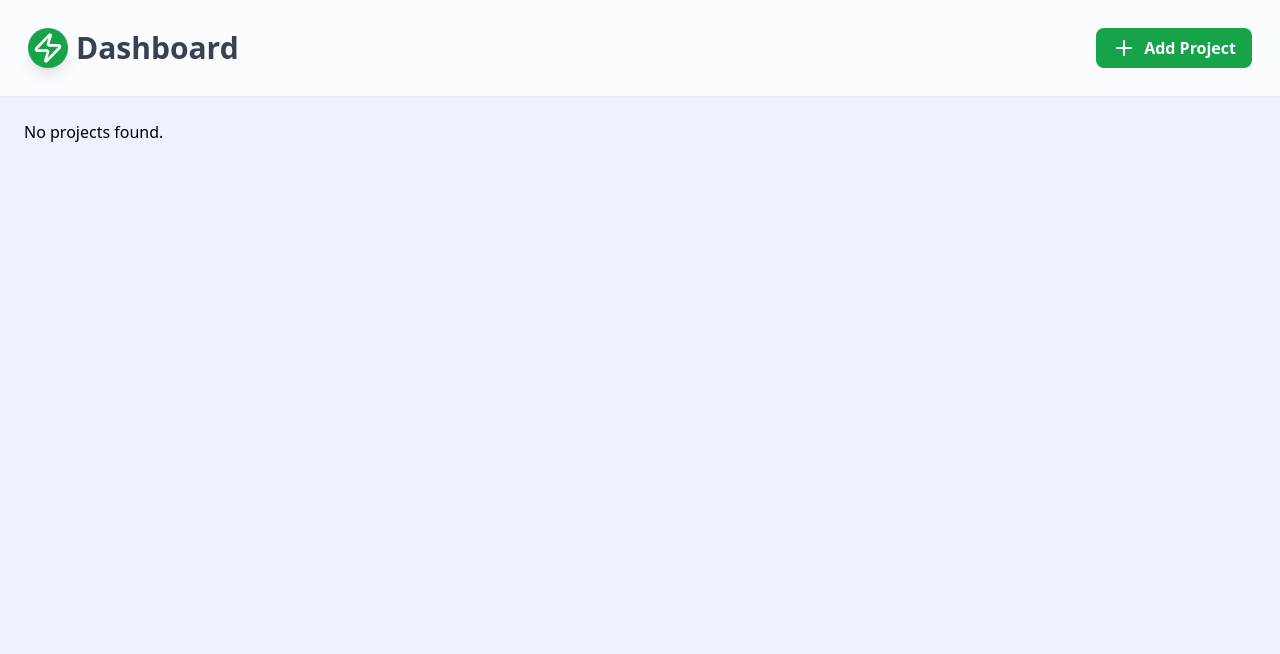
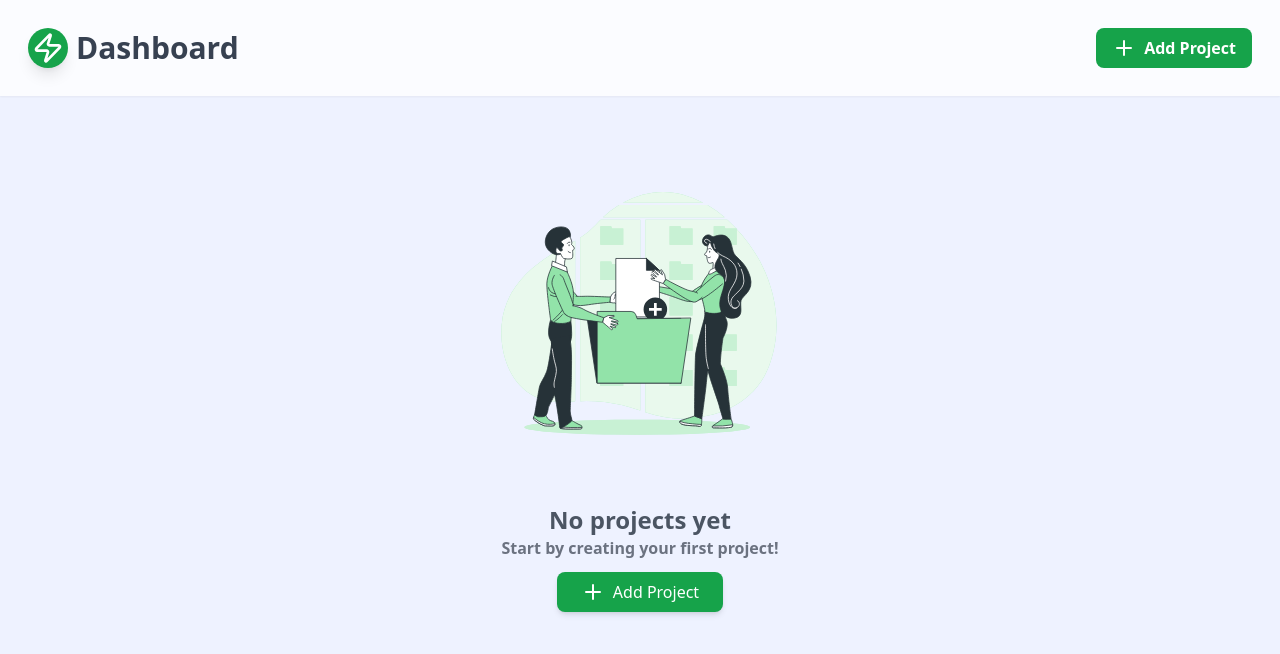
Before and after one commit to Maisasul/mern-project-management, a React (Vite) app in the folder frontend/: page / in a window 1280 px wide. Shown: the top 654 px of the page. Built offline with nearby package versions, Linux system fonts and the light colour scheme; no server answers.

Commit message:
feat: add empty state components for projects and tasks

```diff
--- /dev/null
+++ b/frontend/src/components/EmptyState.jsx
@@ -0,0 +1,22 @@
+import React from 'react'
+
+const EmptyState = ({image, title, message, action}) => {
+  return (
+    <div className='min-h-screen flex flex-col items-center justify-start'>
+      <img src={image} alt='no data' className='w-80 h-auto sm:w-96' />
+      <h2 className="text-xl sm:text-2xl text-gray-600  font-bold">
+        {title}
+      </h2>
+      <p className='text-gray-500 text-center font-semibold'>
+        {message}
+      </p>
+      {action &&
+        <div className='mt-3'>
+          {action}
+        </div>
+      }
+    </div>
+  )
+}
+
+export default EmptyState
--- a/frontend/src/pages/Dashboard.jsx
+++ b/frontend/src/pages/Dashboard.jsx
@@ -8,6 +8,8 @@ import Modal from '../components/Modal';
 import ProjectForm from '../components/projects/ProjectForm';
 import { Plus, Zap } from 'lucide-react';
 import toast from 'react-hot-toast';
+import EmptyState from '../components/EmptyState';
+import emptyProjectImg from '../assets/images/emptyProject.svg';
 
 const Dashboard = () => {
   const [projects, setProjects] = useState([]);
@@ -63,7 +65,19 @@ const Dashboard = () => {
       <div className='flex-1 overflow-y-auto bg-transparent'>
         <div className='p-6 space-y-6'>
           {projects.length === 0 ? (
-            <p>No projects found.</p>
+            <EmptyState
+              image={emptyProjectImg}
+              title='No projects yet'
+              message='Start by creating your first project!'
+              action={
+              <button
+                onClick={() => setIsModalOpen(true)}
+                className='flex items-center gap-2 px-6 py-2 bg-green-600 text-white rounded-lg shadow-md hover:bg-green-700 transition-colors'
+              >
+                <Plus /> Add Project
+              </button>
+              }
+            />
           ) : (
             <ProjectList projects={projects}/>
           )}
--- a/frontend/src/pages/NotFound.jsx
+++ b/frontend/src/pages/NotFound.jsx
@@ -5,7 +5,7 @@ import img from '../assets/images/404.svg';
 const NotFound = () => {
   return (
     <div className='min-h-screen flex flex-col items-center justify-center bg-gray-50 p-6'>
-      <img src={img} alt='404 Not Found" className="ww-80 h-auto mb-6 sm:w-96' />
+      <img src={img} alt='404 Not Found' className='w-80 h-auto mb-6 sm:w-96' />
       <p className='text-gray-500 text-center font-semibold'>
         Oops! The page you are looking for doesn’t exist or has been moved.
       </p>
--- a/frontend/src/pages/ProjectDetailsPage.jsx
+++ b/frontend/src/pages/ProjectDetailsPage.jsx
@@ -13,10 +13,12 @@ import TaskList from '../components/tasks/TaskList';
 import Navbar from '../components/Navbar';
 import Modal from '../components/Modal';
 import TaskForm from '../components/tasks/TaskForm';
-import { Clipboard, Flag, FolderKanban, LayoutGrid, SquarePen, Trash } from 'lucide-react';
+import { Clipboard, Flag, FolderKanban, LayoutGrid, Plus, SquarePen, Trash } from 'lucide-react';
 import ProjectForm from '../components/projects/ProjectForm';
 import toast from 'react-hot-toast';
 import ConfirmationDialog from '../components/ConfirmationDialog';
+import EmptyState from '../components/EmptyState';
+import emptyTaskImg from '../assets/images/emptyTask.svg';
 
 const ProjectDetailsPage = () => {
   const {id} = useParams();
@@ -180,7 +182,21 @@ const ProjectDetailsPage = () => {
       />
       <p className='text-gray-600 mb-6'>{project.description}</p>
 
-      {/* Kanban Board */}
+      {tasks.length === 0 ? (
+        <EmptyState
+          image={emptyTaskImg}
+          title="No tasks yet"
+          message="Start by creating your first task!"
+          action={
+            <button
+              onClick={() => handleOpenTaskModal()}
+              className='flex items-center gap-2 px-6 py-2 bg-indigo-600 text-white rounded-lg shadow-md hover:bg-indigo-700 transition-colors'
+            >
+              <Plus size={18}/> Add Task
+            </button>
+          }
+        />
+      ) : (
         <div className="grid grid-cols-1 md:grid-cols-3 gap-6">
           <TaskList
             title="To Do"
@@ -205,6 +221,7 @@ const ProjectDetailsPage = () => {
             onDelete={handleDeleteTask}
           />
         </div>
+      )}
 
       {/* Modal for Edit Project */}
       <Modal isOpen={isEditModalOpen} onClose={() => setIsEditModalOpen(false)}>
```
Also changed, not shown: frontend/src/assets/images/emptyProject.svg (added), frontend/src/assets/images/emptyTask.svg (added). Lines whose indentation alone changed are shown as unchanged.
